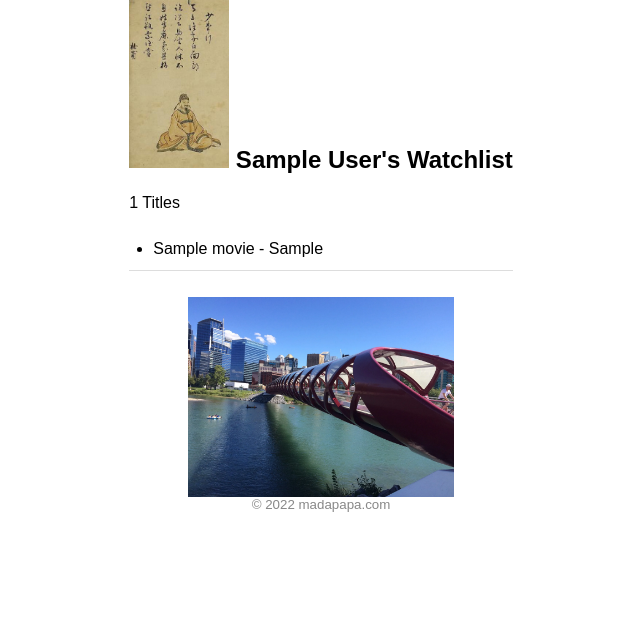
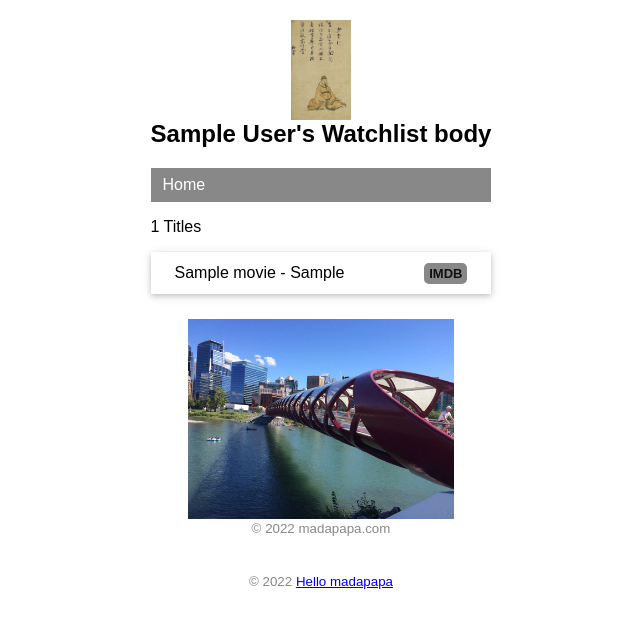
Before and after one commit to madapapa/watchlist, a Flask app: template templates/index.html in a window 1280 px wide. Shown: the top 628 px of the page, without its empty margins (319-959 px from the left). Run offline with Flask 2, Linux system fonts and the light colour scheme; tables that the repository leaves empty hold one stand-in row (values such as "Sample post"); the template is opened without the code that fills it: values that come from a table or form of the project are taken from there, most other values are stand-ins (such as "Sample title", 1, 10 or a date in 2020); parts of the project's set-up code (start-up, migrations or seed data) failed here and were passed over.

Commit message:
增加了base模版，并优化了error模版

```diff
--- a/app.py
+++ b/app.py
@@ -25,14 +25,23 @@ class Movie(db.Model):
 
 
 
+@app.context_processor
+def inject_user():
+    user = User.query.first()
+    return dict(user=user)
+
+@app.errorhandler(404)
+def page_not_found(e):
+    # user = User.query.first()
+    return render_template('404.html')
+
 
 @app.route('/')
 def index():
-    user = User.query.get(6)
+    # user = User.query.get(6)
     movies = Movie.query.all()
-    # return render_template('index.html', name=name, movies=movies)
-    return render_template('index.html', user=user, movies=movies)
-
+    # return render_template('index.html', user=user, movies=movies)
+    return render_template('index.html', movies=movies)
 
 
 @app.cli.command()
@@ -41,22 +50,22 @@ def forge():
     db.create_all()
 
 
-# name = 'madapapa'
-movies = [
-    {'title': 'My Neighbor Totoro', 'year': '1988'},
-    {'title': 'Dead Poets Society', 'year': '1989'},
-    {'title': 'A Perfect World', 'year': '1993'},
-    {'title': 'Leon', 'year': '1994'},
-    {'title': 'Mahjong', 'year': '1996'},
-    {'title': 'Swallowtail Butterfly', 'year': '1996'},
-    {'title': 'King of Comedy', 'year': '1999'},
-    {'title': 'Devils on the Doorstep', 'year': '1999'},
-    {'title': 'WALL-E', 'year': '2008'},
-    {'title': 'The Pork of Music', 'year': '2012'},
-]
-for m in movies:
-    movie = Movie(title=m['title'], year=m['year'])
-    db.session.add(movie)
+    # name = 'madapapa'
+    movies = [
+        {'title': 'My Neighbor Totoro', 'year': '1988'},
+        {'title': 'Dead Poets Society', 'year': '1989'},
+        {'title': 'A Perfect World', 'year': '1993'},
+        {'title': 'Leon', 'year': '1994'},
+        {'title': 'Mahjong', 'year': '1996'},
+        {'title': 'Swallowtail Butterfly', 'year': '1996'},
+        {'title': 'King of Comedy', 'year': '1999'},
+        {'title': 'Devils on the Doorstep', 'year': '1999'},
+        {'title': 'WALL-E', 'year': '2008'},
+        {'title': 'The Pork of Music', 'year': '2012'},
+    ]
+    for m in movies:
+        movie = Movie(title=m['title'], year=m['year'])
+        db.session.add(movie)
 
-db.session.commit()
-click.echo('Done.')
+    db.session.commit()
+    click.echo('Done.')
--- a/static/style.css
+++ b/static/style.css
@@ -13,10 +13,17 @@ footer{
 }
 
 .avatar{
-    width: 100px;
+    width: 50px;
 }
 
 .movie-list{
+    list-style-type: none;
+    padding: 0;
+    margin-bottom: 10px;
+    box-shadow: 0 2px 5px 0 rgba(0,0,0, 0.16),0 2px 10px 0 rgba(0, 0, 0, 0.12);
+}
+
+.movie-list li{
     padding: 12px 24px;
     border-bottom: 1px solid #ddd;
 }
@@ -40,3 +47,41 @@ footer{
     margin: 0 auto;
     height: 200px;
 }
+
+nav ul{
+    list-style-type: none;
+    margin: 0;
+    padding: 0;
+    overflow: hidden;
+    background-color: #888;
+}
+
+nav li{
+    float: left;
+}
+
+nav li a{
+    display: block;
+    color: white;
+    text-align: center;
+    padding: 8px 12px;
+    text-decoration: none;
+}
+
+nav li a:hover{
+    background-color: #111;
+}
+
+.float-right{
+    float: right;
+}
+
+.imdb{
+    font-size: small;
+    font-weight: bold;
+    color: #111;
+    text-decoration: none;
+    background: #888;
+    border-radius: 5px;
+    padding: 3px 5px;
+}
--- /dev/null
+++ b/templates/base.html
@@ -0,0 +1,27 @@
+<!DOCTYPE html>
+<html lang="en">
+<head>
+    {% block head %}
+    <meta charset="UTF-8">
+    <meta name="viewport" content="width=device-width, initial-scale=1.0">
+    <title> {{user.name}}'s Watchlist title  </title>
+    <link rel="icon" href=" {{url_for('static', filename='favicon.ico') }}  ">
+    <link rel="stylesheet" href=" {{url_for('static', filename='style.css')}} ">
+    {% endblock %}
+</head>
+<body>
+    <h2>
+        <img alt="Dufu" class="dufu"  src=" {{url_for('static', filename='images/dufu.jpg')}} ">
+        {{ user.name }}'s Watchlist body
+    </h2>
+    <nav>
+        <ul>
+            <li> <a href=" {{ url_for('index') }} "> Home </a> </li>
+        </ul>
+    </nav>
+    {% block content %}{% endblock %}
+    <footer>
+        <small>&copy; 2022 <a href="http://madapapa.com">Hello madapapa</a>   </small>
+    </footer>
+</body>
+</html>
--- a/templates/index.html
+++ b/templates/index.html
@@ -1,4 +1,4 @@
-<html lang="en">
+<!-- <html lang="en">
 <head>
     <meta charset="UTF-8">
     <title> {{name}}'s  Watchlist</title>
@@ -11,12 +11,19 @@
         <img alt="Avartar" class="avatar"  src="  {{url_for('static', filename='images/dufu.jpg')}}  " >
         {{user.name}}'s Watchlist
 
-    </h2>
+    </h2> -->
     <!-- 使用length过滤器获取movie变量的长度 -->
+{% extends "base.html" %}
+
+{% block content %}
 <p> {{ movies|length }} Titles </p>
 <ul class="movie-list">
     {% for movie in movies %}
-        <li> {{movie.title}} - {{movie.year}} </li>
+    <li> {{movie.title}} - {{movie.year}}
+        <span class="float-right">
+            <a class="imdb" href="https://www.imdb.com/find?q={{movie.title}}" target="_blank" title="Find this movie on IMDB">IMDB</a>
+        </span>
+    </li>
     {% endfor %}
 </ul>
 <footer>
@@ -25,5 +32,5 @@
 
 </footer>
 
-</body>
-</html>
+
+{% endblock %}
```
Also changed, not shown: templates/404.html (added, +29 -0 lines). Lines whose indentation alone changed are shown as unchanged.
